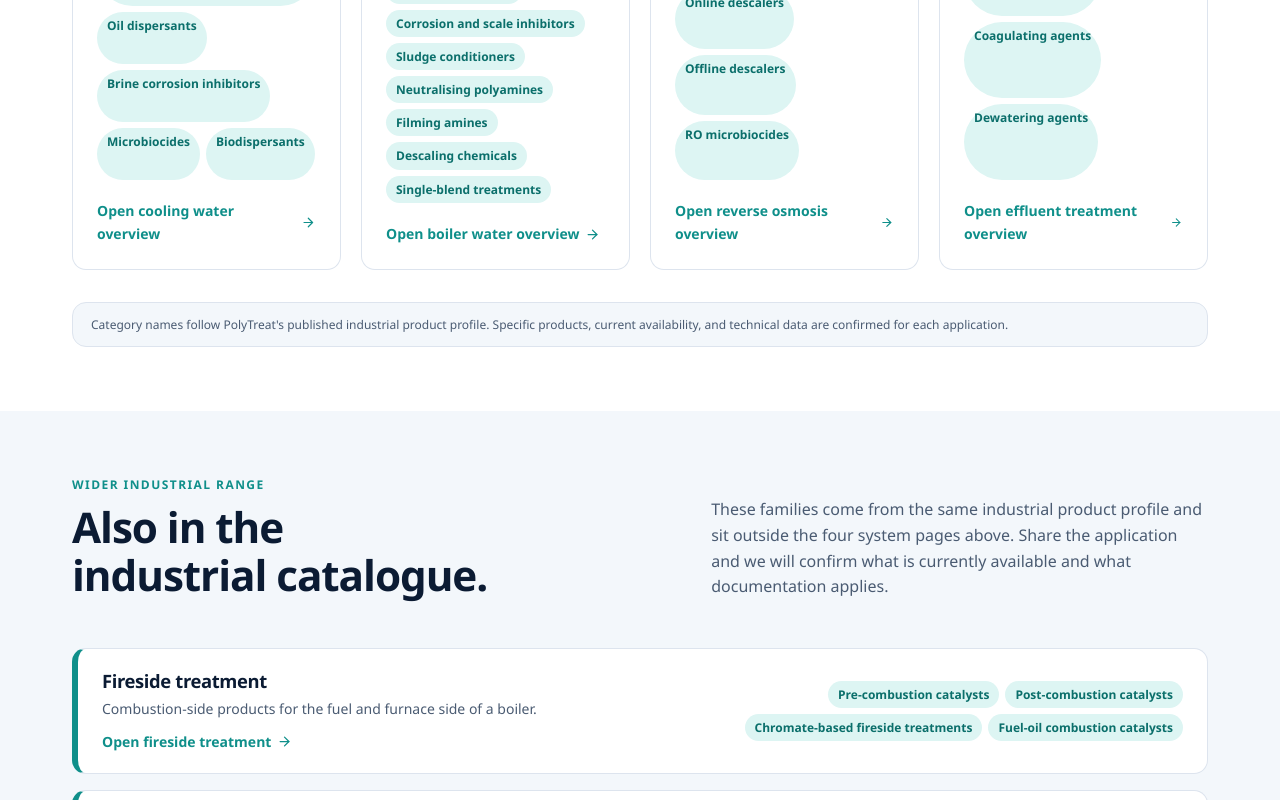
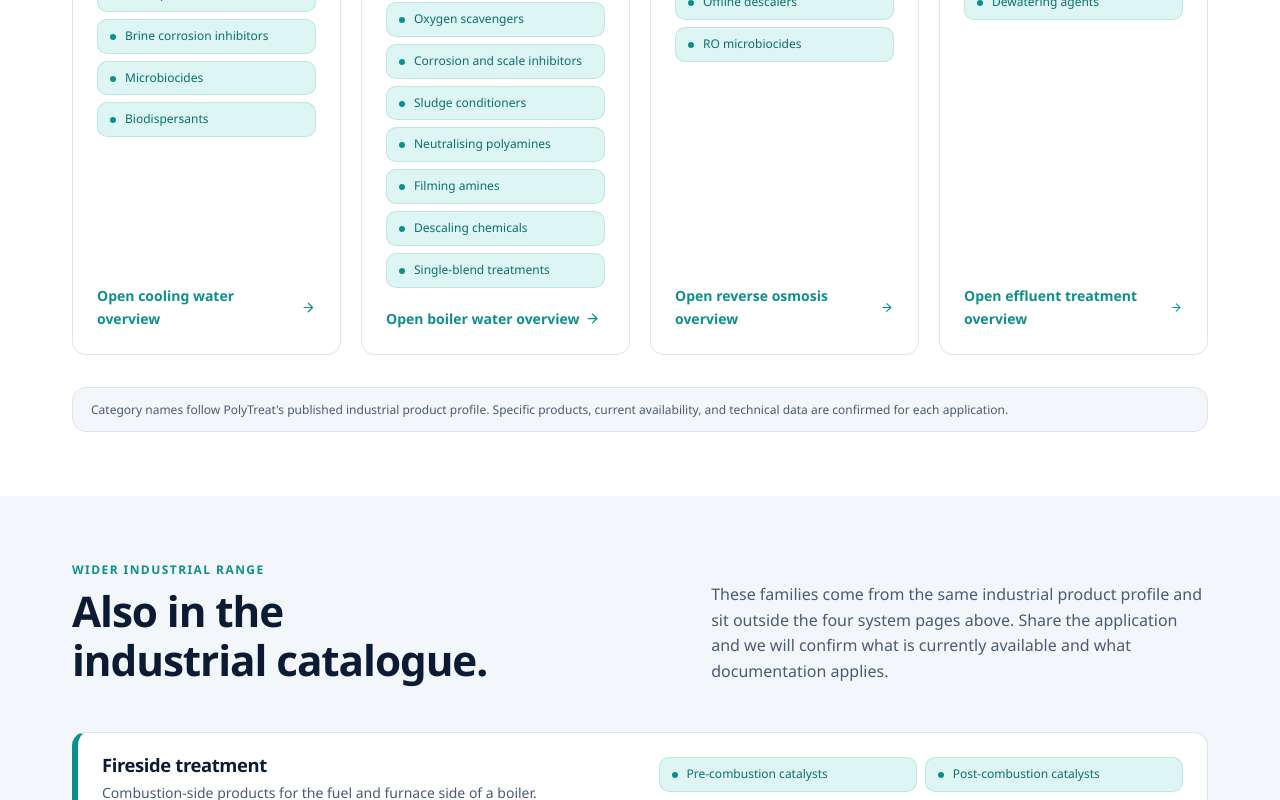
Before and after one commit to Uzair-hp/Polytreat_Demo, a Next.js app: page /solutions/industrial-water in a window 1280 px wide. Shown: the part 2480-3280 px from the top of the page. Built offline with nearby package versions, Linux system fonts and the light colour scheme.

Commit message:
fix: align category subpoints and pills in industrial range cards

```diff
--- a/src/app/solutions/boiler-cooling-water/page.tsx
+++ b/src/app/solutions/boiler-cooling-water/page.tsx
@@ -177,7 +177,8 @@ export default function BoilerCoolingWaterPage() {
                 <ul className={styles.contextPills} aria-label={`${title} contexts`}>
                   {contexts.map((context) => (
                     <li key={context} className={styles.contextPill}>
-                      {context}
+                      <span className={styles.contextPillBullet} aria-hidden="true" />
+                      <span>{context}</span>
                     </li>
                   ))}
                 </ul>
--- a/src/app/solutions/industrial-water/page.tsx
+++ b/src/app/solutions/industrial-water/page.tsx
@@ -233,7 +233,8 @@ export default function IndustrialWaterPage() {
                 <ul className={styles.categoryTagList} aria-label={`${title} categories`}>
                   {categories.map((category) => (
                     <li key={category} className={styles.categoryTag}>
-                      {category}
+                      <span className={styles.categoryBullet} aria-hidden="true" />
+                      <span className={styles.categoryText}>{category}</span>
                     </li>
                   ))}
                 </ul>
@@ -291,7 +292,8 @@ export default function IndustrialWaterPage() {
                 <ul className={styles.extraRowTags} aria-label={`${family.title} categories`}>
                   {family.categories.map((category) => (
                     <li key={category} className={styles.categoryTag}>
-                      {category}
+                      <span className={styles.categoryBullet} aria-hidden="true" />
+                      <span className={styles.categoryText}>{category}</span>
                     </li>
                   ))}
                 </ul>
--- a/src/app/solutions/ro-effluent/page.tsx
+++ b/src/app/solutions/ro-effluent/page.tsx
@@ -177,7 +177,8 @@ export default function RoEffluentPage() {
                 <ul className={styles.contextPills} aria-label={`${title} categories`}>
                   {contexts.map((context) => (
                     <li key={context} className={styles.contextPill}>
-                      {context}
+                      <span className={styles.contextPillBullet} aria-hidden="true" />
+                      <span>{context}</span>
                     </li>
                   ))}
                 </ul>
--- a/src/components/IndustrialFamilyPage.tsx
+++ b/src/components/IndustrialFamilyPage.tsx
@@ -186,7 +186,8 @@ export default function IndustrialFamilyPage({
                   >
                     {category.contexts.map((context) => (
                       <li key={context} className={styles.contextPill}>
-                        {context}
+                        <span className={styles.contextPillBullet} aria-hidden="true" />
+                        <span>{context}</span>
                       </li>
                     ))}
                   </ul>
--- a/src/components/solutions/industrialWater.module.css
+++ b/src/components/solutions/industrialWater.module.css
@@ -390,21 +390,42 @@
 }
 
 .contextPills {
-  display: flex;
-  flex-wrap: wrap;
-  gap: 6px;
+  display: grid;
+  grid-template-columns: repeat(auto-fit, minmax(200px, 1fr));
+  gap: 8px;
   list-style: none;
   padding: 0;
-  margin: 0 0 18px 0;
+  margin: 0 0 20px 0;
 }
 
 .contextPill {
-  font-size: var(--pt-text-xs, 0.75rem);
+  display: flex;
+  align-items: center;
+  gap: 8px;
+  font-size: var(--pt-text-xs, 0.8125rem);
   font-weight: 600;
-  padding: 4px 10px;
-  border-radius: var(--pt-radius-full, 999px);
+  line-height: 1.35;
+  padding: 7px 12px;
+  border-radius: var(--pt-radius-sm, 8px);
   background: var(--pt-water-t, #DDF5F3);
   color: #0B6F6B;
+  border: 1px solid rgba(15, 143, 138, 0.15);
+  box-sizing: border-box;
+  transition: background var(--pt-dur-hover, 200ms) var(--pt-ease),
+    border-color var(--pt-dur-hover, 200ms) var(--pt-ease);
+}
+
+.contextPill:hover {
+  background: #CFF0EC;
+  border-color: rgba(15, 143, 138, 0.3);
+}
+
+.contextPillBullet {
+  width: 5px;
+  height: 5px;
+  border-radius: 50%;
+  background: var(--pt-teal, #0F8F8A);
+  flex-shrink: 0;
 }
 
 .cardLinkPinned {
@@ -540,10 +561,10 @@
 
 .categorySummary {
   font-size: var(--pt-text-sm, 0.875rem);
-  line-height: 1.5;
+  line-height: 1.55;
   color: var(--pt-body, #4A5B72);
   margin: 0 0 16px 0;
-  min-height: 40px;
+  min-height: 64px;
 }
 
 .categoryTagList {
@@ -551,18 +572,47 @@
   padding: 0;
   margin: 0 0 20px 0;
   display: flex;
-  flex-wrap: wrap;
-  gap: 6px;
+  flex-direction: column;
+  gap: 7px;
   flex-grow: 1;
 }
 
 .categoryTag {
-  font-size: var(--pt-text-xs, 0.75rem);
-  font-weight: 600;
-  padding: 4px 10px;
-  border-radius: var(--pt-radius-full, 999px);
+  display: flex;
+  align-items: flex-start;
+  gap: 9px;
+  font-size: var(--pt-text-xs, 0.8125rem);
+  font-weight: 500;
+  line-height: 1.4;
+  padding: 8px 12px;
+  border-radius: var(--pt-radius-sm, 8px);
   background: var(--pt-water-t, #DDF5F3);
   color: #0B6F6B;
+  border: 1px solid rgba(15, 143, 138, 0.15);
+  box-sizing: border-box;
+  width: 100%;
+  text-align: left;
+  transition: background var(--pt-dur-hover, 200ms) var(--pt-ease),
+    border-color var(--pt-dur-hover, 200ms) var(--pt-ease);
+}
+
+.categoryTag:hover {
+  background: #CFF0EC;
+  border-color: rgba(15, 143, 138, 0.3);
+}
+
+.categoryBullet {
+  width: 6px;
+  height: 6px;
+  border-radius: 50%;
+  background: var(--pt-teal, #0F8F8A);
+  margin-top: 6px;
+  flex-shrink: 0;
+}
+
+.categoryText {
+  flex: 1;
+  text-align: left;
 }
 
 .categoryLink {
@@ -664,13 +714,12 @@
 }
 
 .extraRowTags {
-  display: flex;
-  flex-wrap: wrap;
-  gap: 6px;
+  display: grid;
+  grid-template-columns: repeat(2, minmax(0, 1fr));
+  gap: 8px;
   list-style: none;
   padding: 0;
   margin: 0;
-  justify-content: flex-end;
 }
 
 .backOverviewLinks {
@@ -847,7 +896,7 @@
   }
 
   .extraRowTags {
-    justify-content: flex-start;
+    grid-template-columns: repeat(2, minmax(0, 1fr));
   }
 
   .contactGrid {
```
